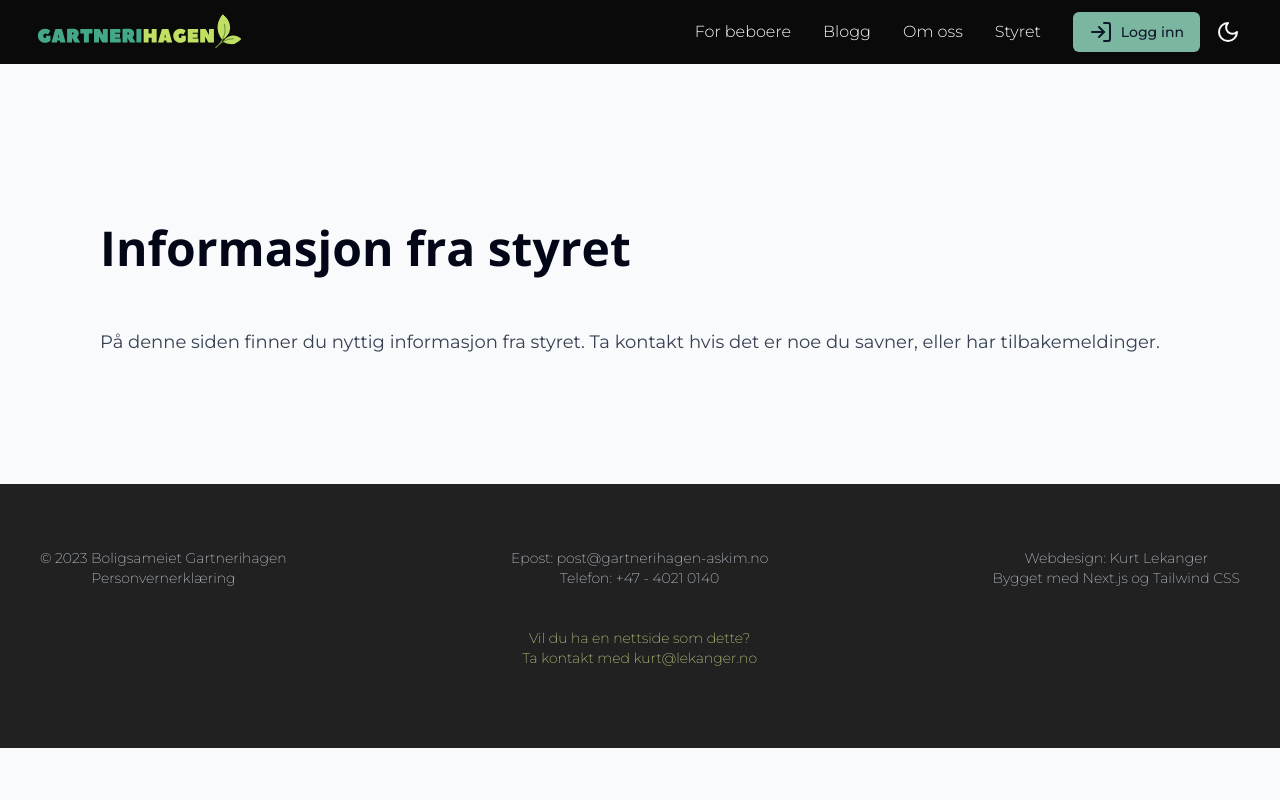
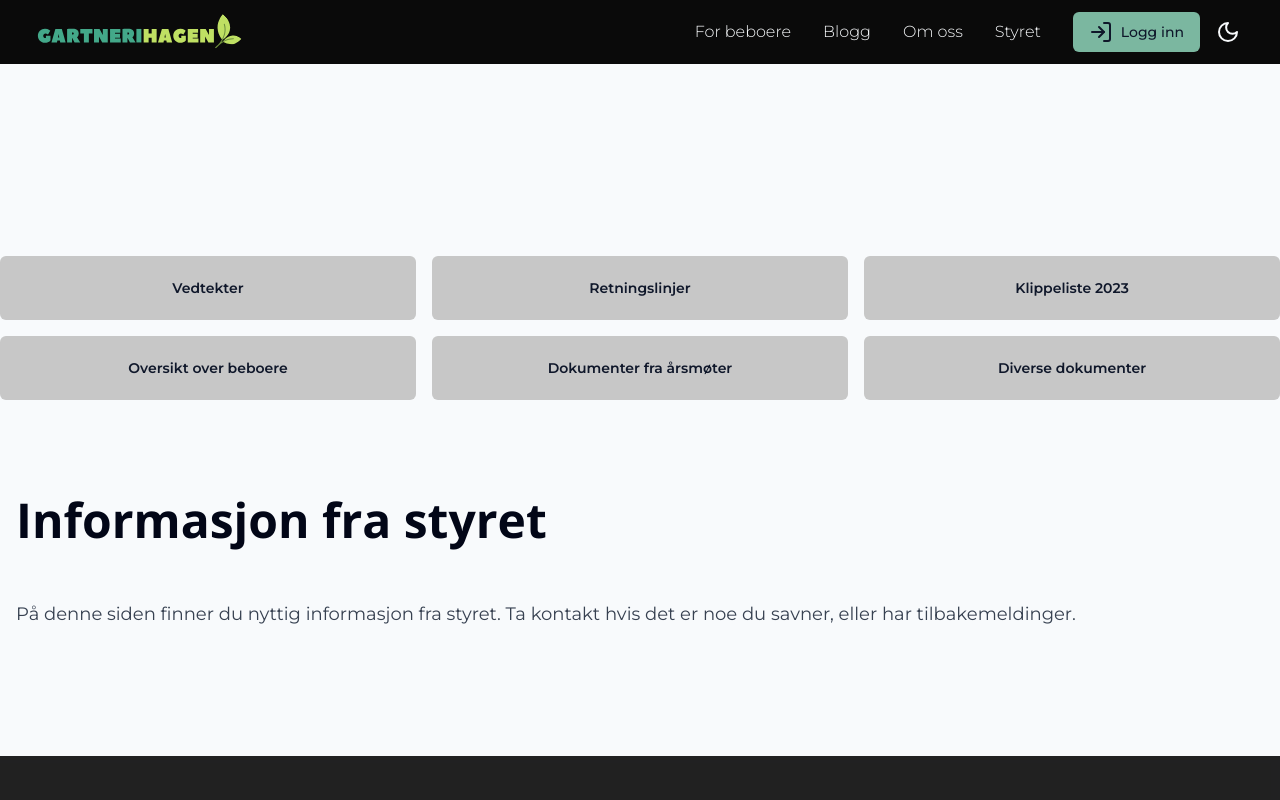
Before and after one commit to klekanger/naboweb-project, a Next.js app: page /informasjon in a window 1280 px wide. Shown: the top 800 px of the page. Built offline with nearby package versions, Linux system fonts and the light colour scheme.

Commit message:
chore: add servicebox

```diff
--- a/src/app/(articles-and-pages)/informasjon/page.tsx
+++ b/src/app/(protected-routes)/informasjon/page.tsx
@@ -1,7 +1,10 @@
+import ServiceBox from '@/components/servicebox';
+
 export default function Page() {
   return (
     <>
-      <div className="break-words rounded-md bg-primaryLight px-4 pb-12 pt-8 text-gray-900">
+      <ServiceBox />
+      <div className="bg-primaryLight break-words rounded-md px-4 pb-12 pt-8 text-gray-900">
         <h1 className="mb-6 text-5xl font-bold text-slate-950">
           Informasjon fra styret
         </h1>
--- /dev/null
+++ b/src/components/servicebox.tsx
@@ -0,0 +1,63 @@
+import { buttonVariants } from '@/components/ui/button';
+import Link from 'next/link';
+
+export default function ServiceBox() {
+  return (
+    <div className="my-16 grid grid-cols-1 gap-4 md:grid-cols-3">
+      <Link
+        className={`${buttonVariants({
+          variant: 'secondary',
+          size: 'lg',
+        })} h-16 font-semibold`}
+        href="/"
+      >
+        Vedtekter
+      </Link>
+      <Link
+        className={`${buttonVariants({
+          variant: 'secondary',
+          size: 'lg',
+        })} h-16 font-semibold`}
+        href="/"
+      >
+        Retningslinjer
+      </Link>
+      <Link
+        className={`${buttonVariants({
+          variant: 'secondary',
+          size: 'lg',
+        })} h-16 font-semibold`}
+        href="/"
+      >
+        Klippeliste 2023
+      </Link>
+      <Link
+        className={`${buttonVariants({
+          variant: 'secondary',
+          size: 'lg',
+        })} h-16 font-semibold`}
+        href="/"
+      >
+        Oversikt over beboere
+      </Link>
+      <Link
+        className={`${buttonVariants({
+          variant: 'secondary',
+          size: 'lg',
+        })} h-16 font-semibold`}
+        href="/"
+      >
+        Dokumenter fra årsmøter
+      </Link>
+      <Link
+        className={`${buttonVariants({
+          variant: 'secondary',
+          size: 'lg',
+        })} h-16 font-semibold`}
+        href="/"
+      >
+        Diverse dokumenter
+      </Link>
+    </div>
+  );
+}
```
